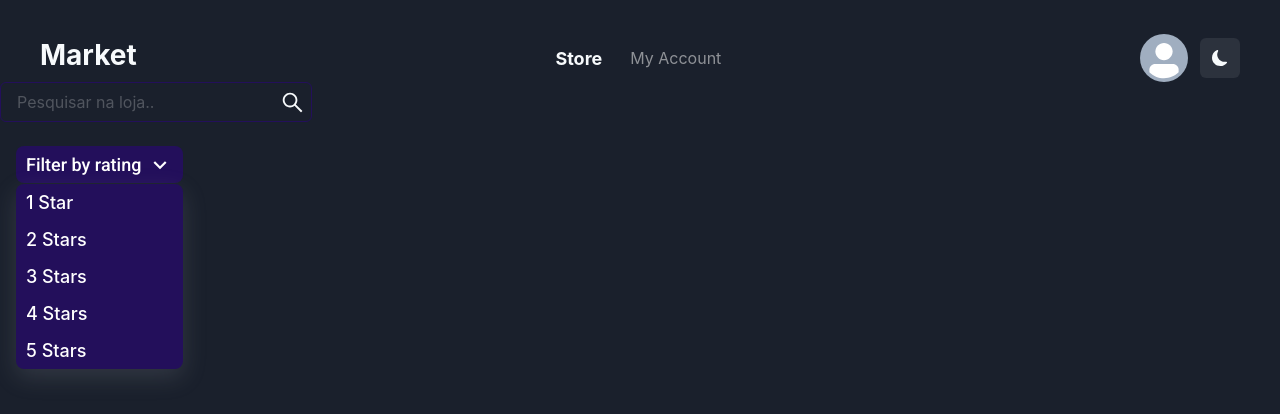
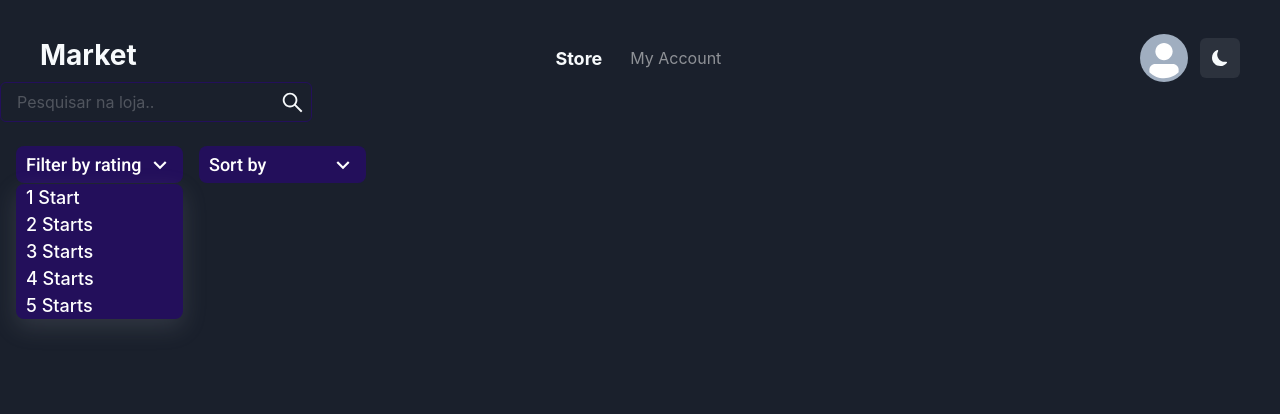
Before and after one commit to Joao-vi/market-store-challenge, a Next.js app: page / in a window 1280 px wide. Both pictures are taken after a click on the button "Filter by rating". Shown: the top 414 px of the page. Built offline with nearby package versions, Linux system fonts and the light colour scheme.

Commit message:
Ajustes no SelecInput component

```diff
--- a/src/components/SearchInput/CustomSelect/index.tsx
+++ b/src/components/SearchInput/CustomSelect/index.tsx
@@ -1,11 +1,15 @@
-import { useCallback, useEffect, useReducer, useState } from "react";
+import { ReactNode, useCallback, useEffect, useReducer, useState } from "react";
+import { MdOutlineKeyboardArrowDown } from "react-icons/md";
+import { Flex } from "@chakra-ui/react";
 
 import { SelectDropDown, SelectButton } from "./styles";
-import { Flex } from "@chakra-ui/react";
 
-import { MdOutlineKeyboardArrowDown } from "react-icons/md";
+interface SelectInputProps {
+  label: string;
+  children: ReactNode;
+}
 
-export function SelectInput() {
+export function SelectInput({ label, children }: SelectInputProps) {
   const [isDropDownVisible, toggleDropDownVisible] = useReducer((prevState) => !prevState, false);
   const [selectButtonLabel, setSelectButtonLabel] = useState("");
 
@@ -24,26 +28,11 @@ export function SelectInput() {
   return (
     <Flex flexDir="column" justifyContent="center" ml="4" fontSize="18px" position="relative">
       <SelectButton onClick={toggleDropDownVisible}>
-        {selectButtonLabel || "Filter by rating"}
+        {selectButtonLabel || `${label}`}
         <MdOutlineKeyboardArrowDown fontSize="26px" />
       </SelectButton>
       {isDropDownVisible && (
-        <SelectDropDown onClick={handleChangeSelectButtonLabel}>
-          <label htmlFor="op-1">1 Star</label>
-          <input type="radio" id="op-1" name="stars-number" value="1" />
-
-          <label htmlFor="op-2">2 Stars</label>
-          <input type="radio" id="op-2" name="stars-number" value="2" />
-
-          <label htmlFor="op-3">3 Stars</label>
-          <input type="radio" id="op-3" name="stars-number" value="3" />
-
-          <label htmlFor="op-4">4 Stars</label>
-          <input type="radio" id="op-4" name="stars-number" value="4" />
-
-          <label htmlFor="op-5">5 Stars</label>
-          <input type="radio" id="op-5" name="stars-number" value="5" />
-        </SelectDropDown>
+        <SelectDropDown onClick={handleChangeSelectButtonLabel}>{children}</SelectDropDown>
       )}
     </Flex>
   );
--- /dev/null
+++ b/src/components/SearchInput/CustomSelect/option.tsx
@@ -0,0 +1,14 @@
+import { InputHTMLAttributes } from "react";
+
+interface OptionsProps extends InputHTMLAttributes<HTMLInputElement> {
+  title: string;
+}
+
+export function Option({ type = "radio", id, name, value, title }: OptionsProps) {
+  return (
+    <div>
+      <label htmlFor={id}>{title}</label>
+      <input type={type} id={id} name={name} value={value} />
+    </div>
+  );
+}
--- a/src/components/SearchInput/index.tsx
+++ b/src/components/SearchInput/index.tsx
@@ -3,22 +3,30 @@ import { Input, InputGroup, InputRightElement, Icon ,Stack,Flex, } from "@chakra
 import { AiOutlineSearch } from "react-icons/ai";
 
 import { SelectInput } from "./CustomSelect/";
+import { Option } from "./CustomSelect/option";
 
 export function SearchInput() {
   return (
     <Stack spacing="24px" w="312px">
       <InputGroup w="312px">
-        <Input
-          placeholder="Pesquisar na loja.."
-          variant="outline"
-          borderColor="#230F5B"
-        />
+        <Input placeholder="Pesquisar na loja.." variant="outline" borderColor="#230F5B" />
         <InputRightElement>
           <Icon fontSize="25px" as={AiOutlineSearch} />
         </InputRightElement>
       </InputGroup>
       <Flex>
-        <SelectInput />
+        <SelectInput label="Filter by rating">
+          <Option title="1 Start" name="select-options-stars" id="op-1" value="1" />
+          <Option title="2 Starts" name="select-options-stars" id="op-2" value="2" />
+          <Option title="3 Starts" name="select-options-stars" id="op-3" value="3" />
+          <Option title="4 Starts" name="select-options-stars" id="op-4" value="4" />
+          <Option title="5 Starts" name="select-options-stars" id="op-5" value="5" />
+        </SelectInput>
+
+        <SelectInput label="Sort by">
+          <Option title="Highest price" name="select-options-sort" id="op-6" value="higher" />
+          <Option title="Lowest price" name="select-options-sort" id="op-7" value="lower" />
+        </SelectInput>
       </Flex>
     </Stack>
   );
```
Also changed, not shown: src/components/Header/index.tsx (+1 -8 lines).
